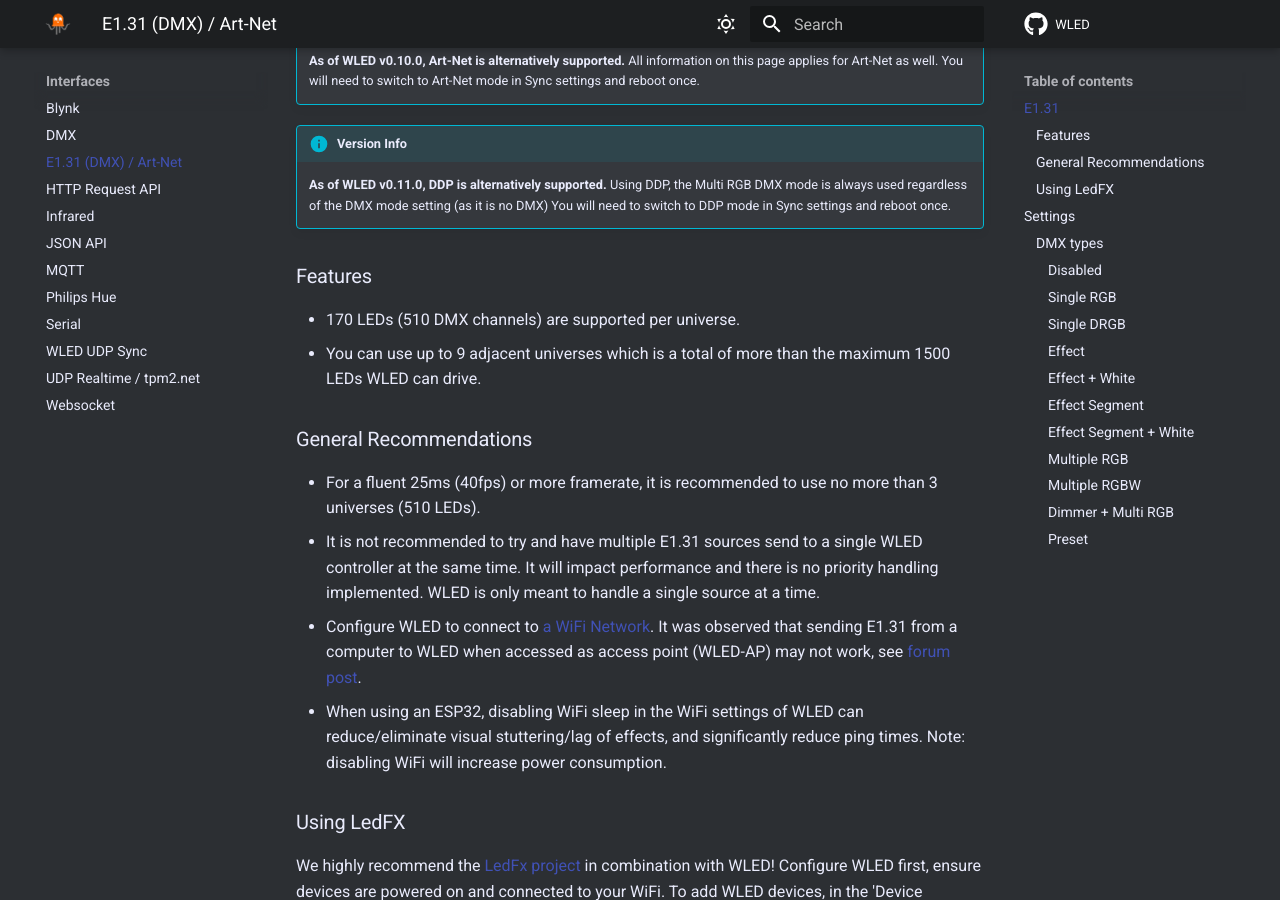
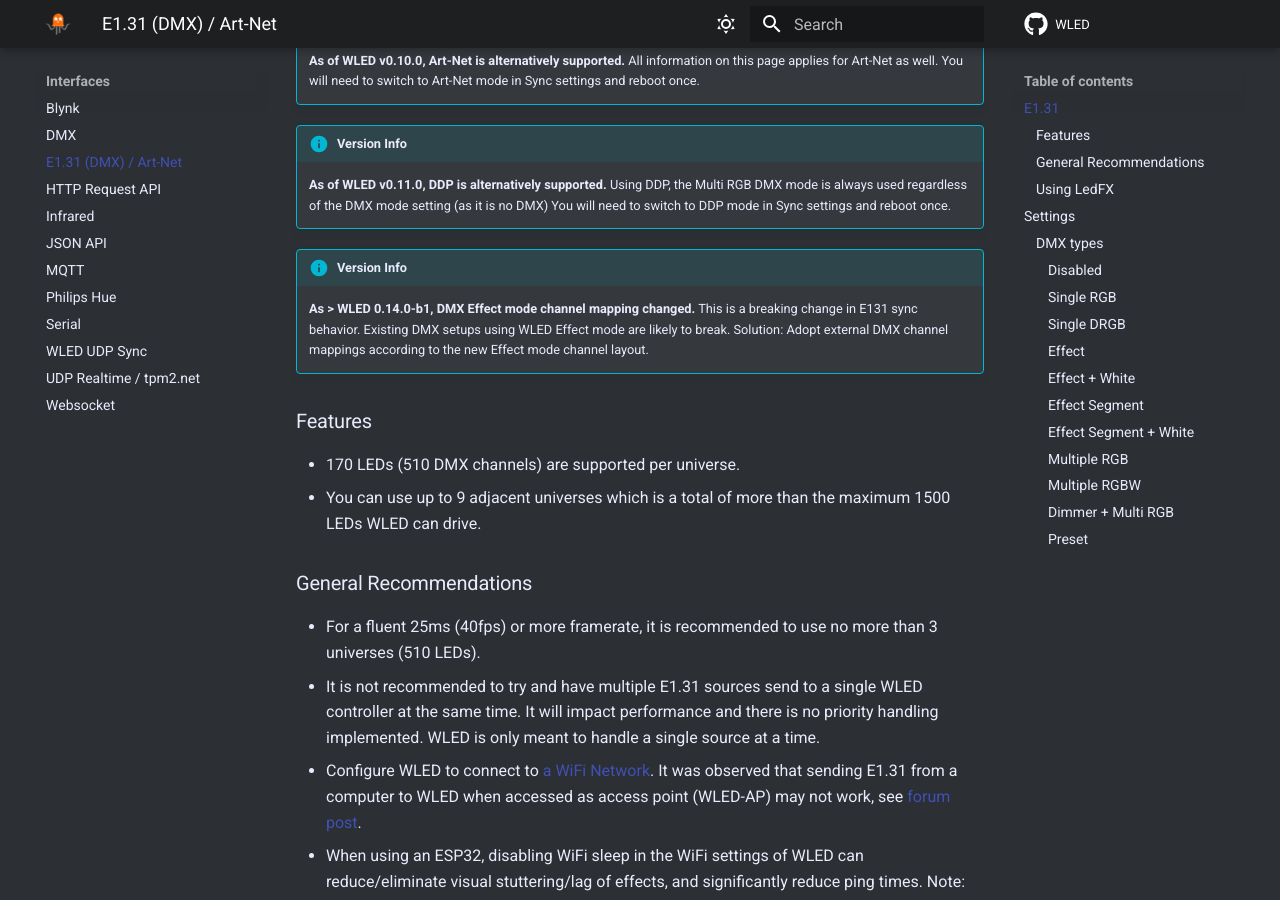
Before and after one commit to Aircoookie/WLED-Docs, an MkDocs documentation site: the page built from docs/interfaces/e1.31-dmx.md, in a window 1280 px wide and 900 px high, scrolled down 370 px. Built offline with MkDocs 1.6.1 and Material for MkDocs 9.7.7, drawn with Linux system fonts in a browser that asks for light colours; comment, search, counter and statistics services are not loaded.

Commit message:
Added Version Info

```diff
--- a/docs/interfaces/e1.31-dmx.md
+++ b/docs/interfaces/e1.31-dmx.md
@@ -16,6 +16,9 @@
 !!! info "Version Info"
     **As of WLED v0.11.0, DDP is alternatively supported.** Using DDP, the Multi RGB DMX mode is always used regardless of the DMX mode setting (as it is no DMX)
     You will need to switch to DDP mode in Sync settings and reboot once.
+
+!!! info "Version Info"
+    **As > WLED 0.14.0-b1, DMX Effect mode channel mapping changed.** This is a breaking change in E131 sync behavior. Existing DMX setups using WLED Effect mode are likely to break. Solution: Adopt external DMX channel mappings according to the new Effect mode channel layout.
 
 ### Features
 
```
